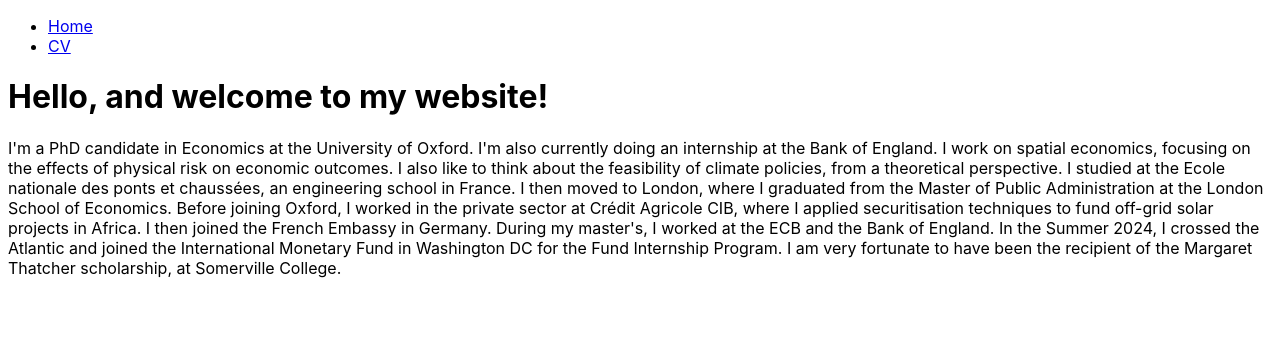
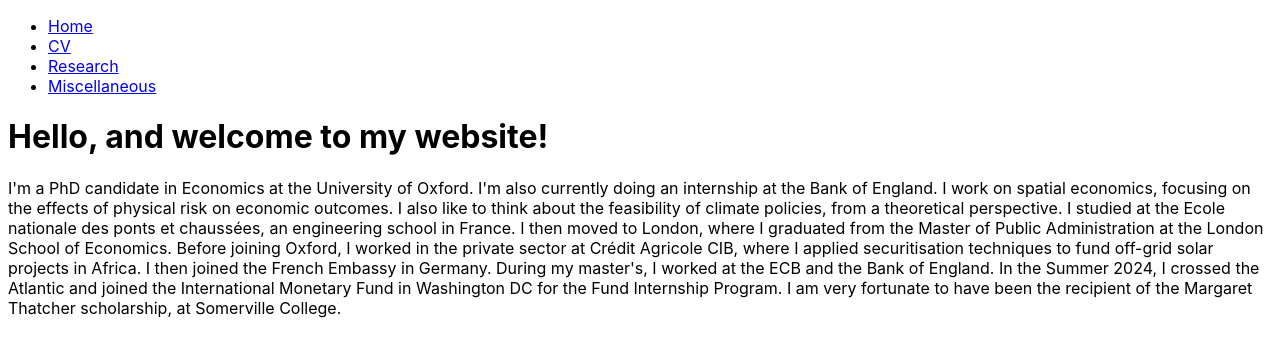
Before and after one commit to JulietteCx/juliettecx.github.io, a Jekyll site: the page built from index.html, in a window 1280 px wide. Shown: the top 357 px of the page. Built offline with Jekyll 4.4.1, drawn with Linux system fonts in a browser that asks for light colours; some of the changed lines change nothing that is shown.

Commit message:
Update _config.yml

```diff
--- a/_config.yml
+++ b/_config.yml
@@ -1,21 +1,31 @@
-# Welcome to Jekyll!
-#
-# This config file is meant for settings that affect your entire site, values
-# which you are expected to set up once and rarely need to edit after that.
-# For technical reasons, this file is *NOT* reloaded automatically when you use
-# `jekyll serve -l -H localhost`. If you change this file, please restart the
-# server process.
+# Basic Site Settings
+locale: "en-US"
+title: "Juliette Caucheteux"
+title_separator: "-"
+name: &name "Juliette Caucheteux"
+description: &description "personal description"
+url: https://juliettecx.github.io  # Base hostname & protocol for your site
+baseurl: ""  # Subpath of your site, e.g. "/blog"
+repository: "https://juliettecx.github.io"
+author: "Juliette Caucheteux"
 
-# Basic Site Settings
-locale                   : "en-US"
-title                    : "Juliette Caucheteux"
-title_separator          : "-"
-name                     : &name "Juliette Caucheteux"
-description              : &description "personal description"
-url                      : https://juliettecx.github.io # the base hostname & protocol for your site e.g. "https://[your GitHub username].github.io"
-baseurl                  : "" # the subpath of your site, e.g. "/blog"
-repository               : "https://juliettecx.github.io"
-author                   : "Juliette Caucheteux"
+# Include _pages directory
+include:
+  - _pages
+
+# Default settings for pages
+defaults:
+  - scope:
+      path: "_pages"
+      type: "pages"
+    values:
+      permalink: /:basename/
+
+# Top panel links for navigation
 top_panel_links:
   - name: "CV"
     url: "/cv/"
+  - name: "Research"
+    url: "/research/"
+  - name: "Miscellaneous"
+    url: "/miscellaneous/"
```
